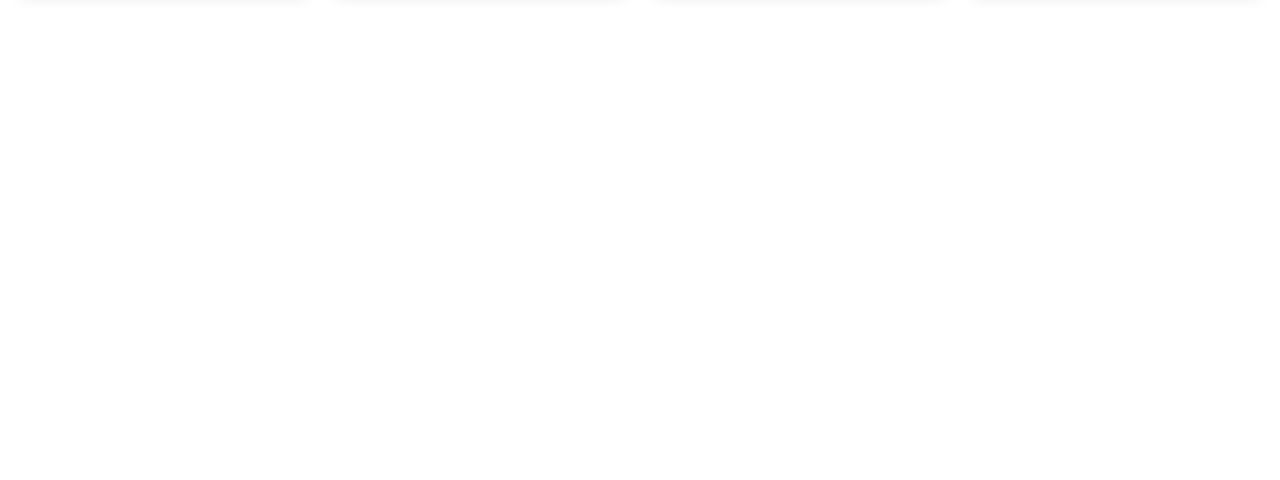
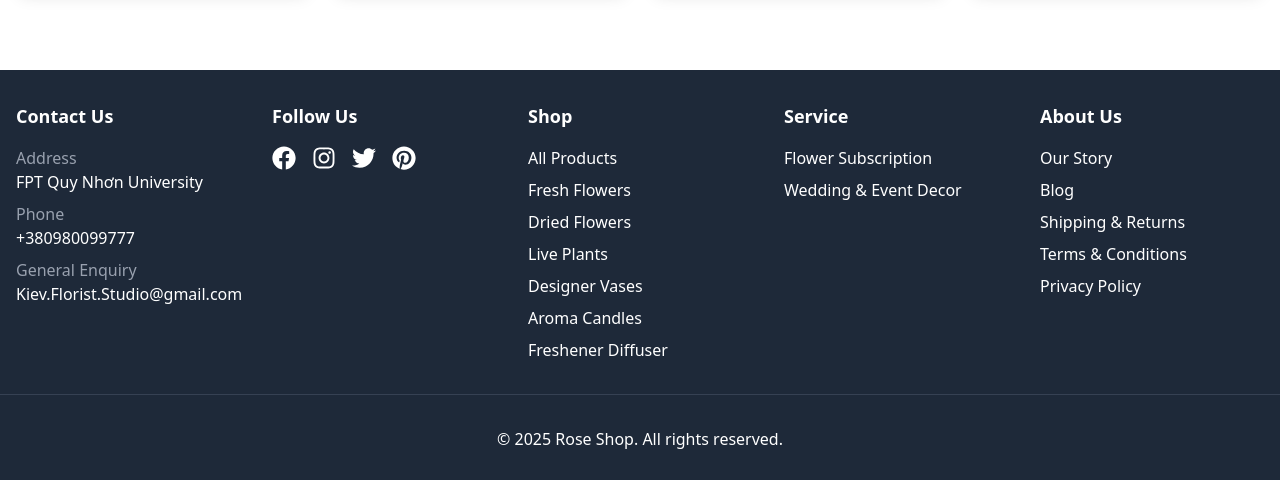
Before and after one commit to neyudnguyen/rose-shop-frontend, a Next.js app: page / in a window 1280 px wide. Shown: the part 2220-2700 px from the top of the page. Before the commit the page ends 2290 px from the top, so only its background shows below. Built offline with nearby package versions, Linux system fonts and the light colour scheme.

Commit message:
feat: add Footer component to enhance website footer with contact and social links

```diff
--- a/src/app/(customer)/layout.tsx
+++ b/src/app/(customer)/layout.tsx
@@ -1,5 +1,6 @@
 import type { Metadata } from 'next';
 
+import Footer from '@/components/customer/common/Footer';
 import Header from '@/components/customer/common/Header';
 
 export const metadata: Metadata = {
@@ -17,6 +18,7 @@
 		<div>
 			<Header />
 			{children}
+			<Footer />
 		</div>
 	);
 };
--- /dev/null
+++ b/src/components/customer/common/Footer.tsx
@@ -0,0 +1,114 @@
+import {
+	FaFacebook,
+	FaInstagram,
+	FaPinterest,
+	FaTwitter,
+} from 'react-icons/fa';
+
+const Footer = () => {
+	return (
+		<footer className="bg-gray-800 text-white py-8">
+			<div className="container mx-auto px-4 grid grid-cols-1 md:grid-cols-5 gap-8">
+				{/* Contact Section */}
+				<div className="footer-section">
+					<h3 className="font-bold text-lg mb-4">Contact Us</h3>
+					<p className="text-gray-400">Address</p>
+					<p className="mb-2">FPT Quy Nhơn University</p>
+					<p className="text-gray-400">Phone</p>
+					<p className="mb-2">+380980099777</p>
+					<p className="text-gray-400">General Enquiry</p>
+					<p>Kiev.Florist.Studio@gmail.com</p>
+				</div>
+
+				{/* Follow Us Section */}
+				<div className="footer-section">
+					<h3 className="font-bold text-lg mb-4">Follow Us</h3>
+					<div className="flex space-x-4">
+						<a href="#" className="hover:text-pink-400 transition duration-300">
+							<FaFacebook size={24} />
+						</a>
+						<a href="#" className="hover:text-pink-400 transition duration-300">
+							<FaInstagram size={24} />
+						</a>
+						<a href="#" className="hover:text-pink-400 transition duration-300">
+							<FaTwitter size={24} />
+						</a>
+						<a href="#" className="hover:text-pink-400 transition duration-300">
+							<FaPinterest size={24} />
+						</a>
+					</div>
+				</div>
+
+				{/* Shop Section */}
+				<div className="footer-section">
+					<h3 className="font-bold text-lg mb-4">Shop</h3>
+					<ul className="space-y-2">
+						<li className="hover:text-pink-400 cursor-pointer transition duration-300">
+							All Products
+						</li>
+						<li className="hover:text-pink-400 cursor-pointer transition duration-300">
+							Fresh Flowers
+						</li>
+						<li className="hover:text-pink-400 cursor-pointer transition duration-300">
+							Dried Flowers
+						</li>
+						<li className="hover:text-pink-400 cursor-pointer transition duration-300">
+							Live Plants
+						</li>
+						<li className="hover:text-pink-400 cursor-pointer transition duration-300">
+							Designer Vases
+						</li>
+						<li className="hover:text-pink-400 cursor-pointer transition duration-300">
+							Aroma Candles
+						</li>
+						<li className="hover:text-pink-400 cursor-pointer transition duration-300">
+							Freshener Diffuser
+						</li>
+					</ul>
+				</div>
+
+				{/* Service Section */}
+				<div className="footer-section">
+					<h3 className="font-bold text-lg mb-4">Service</h3>
+					<ul className="space-y-2">
+						<li className="hover:text-pink-400 cursor-pointer transition duration-300">
+							Flower Subscription
+						</li>
+						<li className="hover:text-pink-400 cursor-pointer transition duration-300">
+							Wedding & Event Decor
+						</li>
+					</ul>
+				</div>
+
+				{/* About Us Section */}
+				<div className="footer-section">
+					<h3 className="font-bold text-lg mb-4">About Us</h3>
+					<ul className="space-y-2">
+						<li className="hover:text-pink-400 cursor-pointer transition duration-300">
+							Our Story
+						</li>
+						<li className="hover:text-pink-400 cursor-pointer transition duration-300">
+							Blog
+						</li>
+						<li className="hover:text-pink-400 cursor-pointer transition duration-300">
+							Shipping & Returns
+						</li>
+						<li className="hover:text-pink-400 cursor-pointer transition duration-300">
+							Terms & Conditions
+						</li>
+						<li className="hover:text-pink-400 cursor-pointer transition duration-300">
+							Privacy Policy
+						</li>
+					</ul>
+				</div>
+			</div>
+
+			{/* Copyright section */}
+			<div className="container mx-auto text-center mt-8 pt-8 border-t border-gray-700">
+				<p>&copy; {new Date().getFullYear()} Rose Shop. All rights reserved.</p>
+			</div>
+		</footer>
+	);
+};
+
+export default Footer;
```
